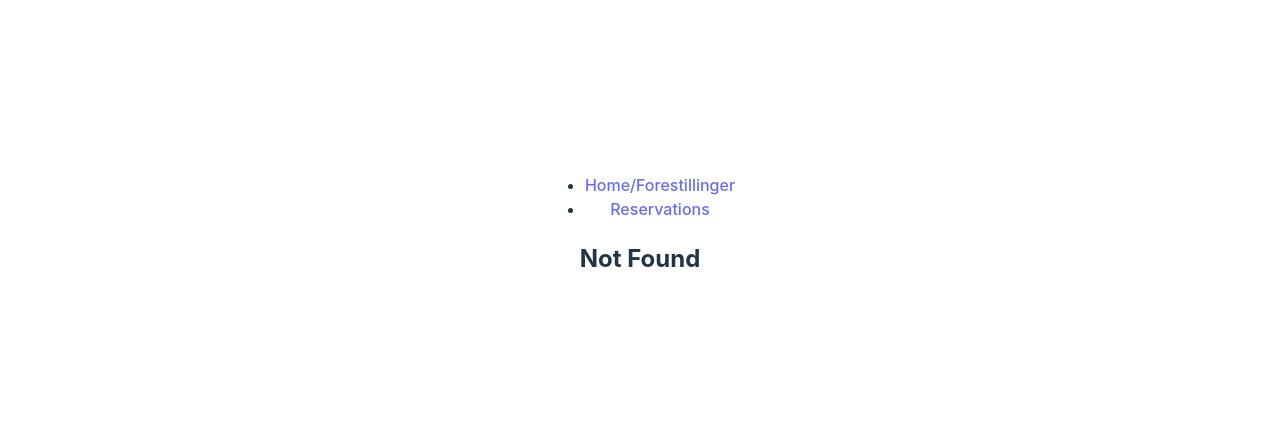
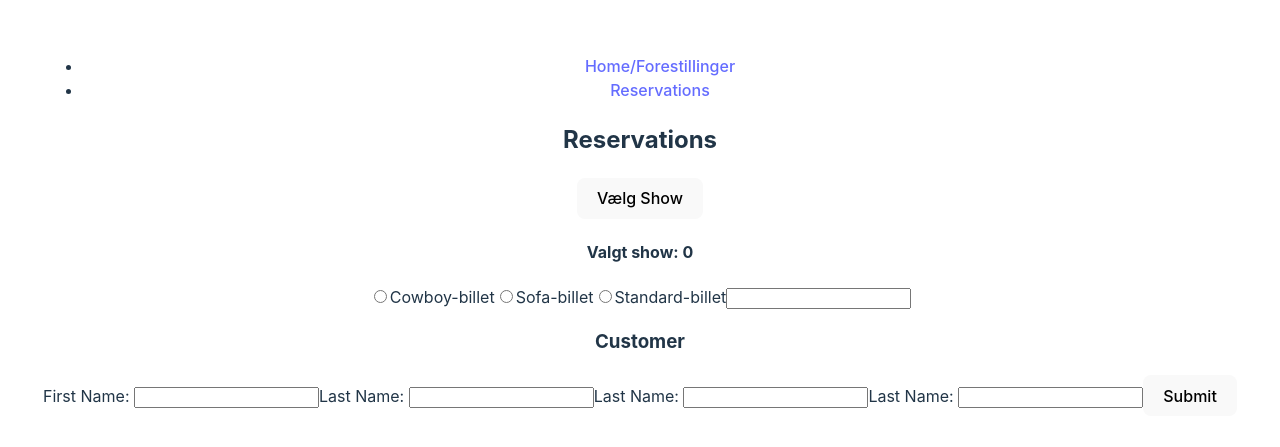
Before and after one commit to Bransholm/Dat23-Cinema-Project-Frontend, a React (Vite) app: page /reservations/create in a window 1280 px wide. Before the commit this address had no page. Shown: the part 173-620 px from the top of the page. Built offline with nearby package versions, Linux system fonts and the light colour scheme.

Commit message:
Reservation Form

```diff
--- a/src/App.tsx
+++ b/src/App.tsx
@@ -2,6 +2,7 @@ import { Route, Routes } from "react-router-dom";
 import "./App.css";
 import Login from "./security/Login";
 import Layout from "./Layout";
+import ReservationForm from "./reservations/ReservationForm";
 
 function App() {
   return (
@@ -10,6 +11,7 @@ function App() {
         <Route path="*" element={<h2>Not Found</h2>} />
         <Route path="/" element={<h2>Hjem</h2>} />
         <Route path="/reservations" element={<h2>Reservations!</h2>} />
+        <Route path="/reservations/create" element={<ReservationForm />} />
         <Route path="/login" element={<Login />} />
       </Routes>
     </Layout>
--- a/src/reservations/ReservationForm.tsx
+++ b/src/reservations/ReservationForm.tsx
@@ -0,0 +1,165 @@
+import { useEffect, useState } from "react";
+import {
+  Show,
+  Reservation,
+  getShows,
+  addReservation,
+} from "../services/apiFacade";
+
+const EMPTY_RESERVATION = {
+  id: null,
+  showId: null,
+  customer: {
+    id: null,
+    firstName: "",
+    lastName: "",
+    email: "",
+    phoneNumber: 0,
+  },
+  totalPrice: 0,
+  timeStamp: null,
+  ticket: "", //Skal laves i backenden!!
+};
+
+export default function ReservationForm() {
+  const [reservationFormData, setReservationFormData] =
+    useState<Reservation>(EMPTY_RESERVATION);
+  const [shows, setShows] = useState<Show[]>([]);
+  const [chosenShowId, setChosenShowId] = useState(0);
+  const [showsDialogActive, setShowsDialogActive] = useState(false);
+
+  useEffect(() => {
+    getShows().then((res) => setShows(res));
+  }, []);
+
+  function handleShowChange(showId: number) {
+    setReservationFormData((prevFormData) => ({
+      ...prevFormData,
+      showId: showId,
+    }));
+    setChosenShowId(showId);
+  }
+
+  const ShowsList = () => {
+    return (
+      <ul>
+        {shows.map((show) => (
+          <li
+            key={`show-${show.id}`}
+            onClick={() => handleShowChange(show.id || 0)}
+          >
+            {show.movie} - {show.date} - {show.startTime}
+          </li>
+        ))}
+      </ul>
+    );
+  };
+
+  const handleReservationFormChange = (
+    e: React.ChangeEvent<HTMLInputElement>
+  ) => {
+    const { name, value } = e.target;
+    setReservationFormData((prevFormData) => ({
+      ...prevFormData,
+      [name]: value,
+    }));
+  };
+
+  const handleSubmit = async (e: React.MouseEvent<HTMLButtonElement>) => {
+    e.preventDefault();
+    const addedOrEdited = reservationFormData.id ? "edited" : "added";
+    reservationFormData.timeStamp = new Date();
+    const newReservation = await addReservation(reservationFormData);
+    alert(`Reservation ${addedOrEdited} successfully!`);
+    setReservationFormData({ ...EMPTY_RESERVATION });
+    console.info("New/Edited Reservation", newReservation);
+  };
+
+  function handleShowsDialogClick(e: React.MouseEvent<HTMLButtonElement>) {
+    e.preventDefault();
+    setShowsDialogActive(true);
+  }
+  function handleCloseDialog(e: React.MouseEvent<HTMLButtonElement>) {
+    e.preventDefault();
+    setShowsDialogActive(false);
+  }
+
+  return (
+    <>
+      <h2>Reservations</h2>
+      <form id="reservationForm">
+        <button id="choose-show-btn" onClick={handleShowsDialogClick}>
+          Vælg Show
+        </button>
+        <h4>Valgt show: {chosenShowId}</h4>
+        {/* Ticket options */}
+        <input
+          type="radio"
+          name="ticket"
+          id="cowboy_ticket"
+          value="cowboy_ticket"
+        />
+        <label htmlFor="cowboy_ticket">Cowboy-billet</label>
+        <input
+          type="radio"
+          name="ticket"
+          id="sofa_ticket"
+          value="sofa_ticket"
+        />
+        <label htmlFor="sofa_ticket">Sofa-billet</label>
+        <input
+          type="radio"
+          name="ticket"
+          id="standard_ticket"
+          value="standard_ticket"
+        />
+        <label htmlFor="standard_ticket">Standard-billet</label>
+        {/* Amount */}
+        <label htmlFor="ticketAmount"></label>
+        <input type="number" name="ticketAmount" id="ticketAmount" />
+        {/* Customer */}
+        <h3>Customer</h3>
+        <label htmlFor="firstName">First Name: </label>
+        <input
+          type="text"
+          name="firstName"
+          id="firstName"
+          onChange={handleReservationFormChange}
+        />
+        <label htmlFor="lastName">Last Name: </label>
+        <input
+          type="text"
+          name="lastName"
+          id="lastName"
+          onChange={handleReservationFormChange}
+        />
+        <label htmlFor="lastName">Last Name: </label>
+        <input
+          type="text"
+          name="email"
+          id="email"
+          onChange={handleReservationFormChange}
+        />
+        <label htmlFor="phoneNumber">Last Name: </label>
+        <input
+          type="number"
+          name="phoneNumber"
+          id="phoneNumber"
+          onChange={handleReservationFormChange}
+        />
+        <button className="reservation-form-submit-btn" onClick={handleSubmit}>
+          Submit
+        </button>
+
+        {/* Dialog for shows */}
+        {showsDialogActive && (
+          <dialog id="showsDialog">
+            <h2>Alle shows!</h2>
+            <ShowsList></ShowsList>
+            <button onClick={handleCloseDialog}>X</button>
+          </dialog>
+        )}
+      </form>
+    </>
+  );
+}
--- a/src/reservations/ReservationList.tsx
+++ b/src/reservations/ReservationList.tsx
@@ -1,11 +1,11 @@
 // import { useAuth } from "../security/AuthProvider";
 
-import { useEffect, useState } from "react";
+import { useEffect } from "react";
 
 export default function ReservationList() {
   // const auth = useAuth();
 
-  const [reservations, setReservations] = useState();
+  //   const [reservations, setReservations] = useState();
 
   useEffect(() => {});
 
--- a/src/services/apiFacade.ts
+++ b/src/services/apiFacade.ts
@@ -1,45 +1,56 @@
 import { API_URL } from "../settings";
+import { handleHttpErrors, makeOptions } from "./fetchUtils";
+const RESERVATION_URL = API_URL + "/reservations";
 
 interface Reservation {
   id: number | null;
-  show: {
-    id: number | null;
-    theatre: {
-      id: number | null;
-      cinema: {
-        id: number | null;
-        city: string;
-        name: string;
-      };
-      name: string;
-    };
-    movie: {
-      id: number | null;
-      title: string;
-      description: string;
-      actors: string;
-      duration: number;
-      genre: string;
-      is3D: boolean;
-      isActive: boolean;
-    };
-    date: Date;
-    startTime: Date;
-  };
+  showId: number | null;
   customer: {
     id: number | null;
-
     firstName: string;
     lastName: string;
     email: string;
     phoneNumber: number;
   };
   totalPrice: number;
-  timeStamp: Date;
+  timeStamp: Date | null;
+  ticket: string;
+}
+interface Customer {
+  id: number | null;
+  firstName: string;
+  lastName: string;
+  email: string;
+  phoneNumber: number;
+}
+interface Show {
+  id: number | null;
+  theatre: string;
+  movie: string;
+  date: string;
+  startTime: string;
 }
 
-async function getReservations() {}
+async function addReservation(
+  newReservation: Reservation
+): Promise<Reservation> {
+  const method = newReservation.id ? "PUT" : "POST";
+  const options = makeOptions(method, newReservation);
+  const URL = newReservation.id
+    ? `${RESERVATION_URL}/${newReservation.id}`
+    : RESERVATION_URL;
+  return fetch(URL, options).then(handleHttpErrors);
+}
 
-export type { Reservation };
+async function getShows() {
+  return [
+    { id: 1, theatre: "th1", movie: "mv1", date: "date1", startTime: "time1" },
+    { id: 2, theatre: "th2", movie: "mv2", date: "date2", startTime: "time2" },
+    { id: 3, theatre: "th3", movie: "mv3", date: "date3", startTime: "time3" },
+    { id: 4, theatre: "th4", movie: "mv4", date: "date4", startTime: "time4" },
+  ];
+}
+
+export type { Reservation, Customer, Show };
 // eslint-disable-next-line react-refresh/only-export-components
-export {};
+export { addReservation, getShows };
```
